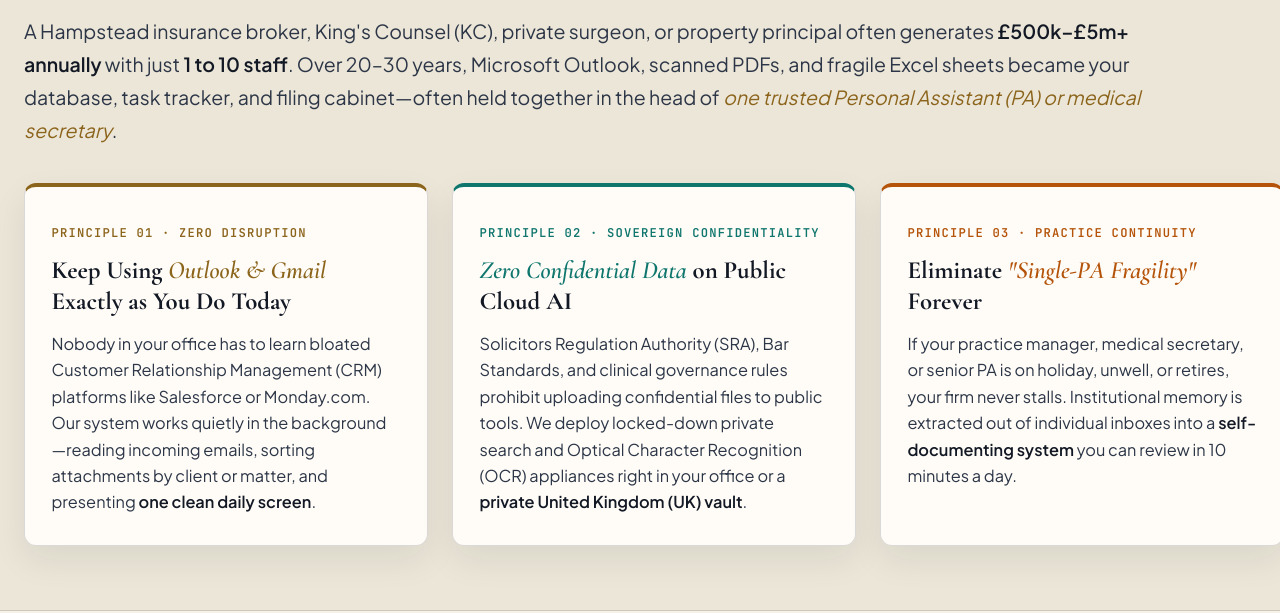
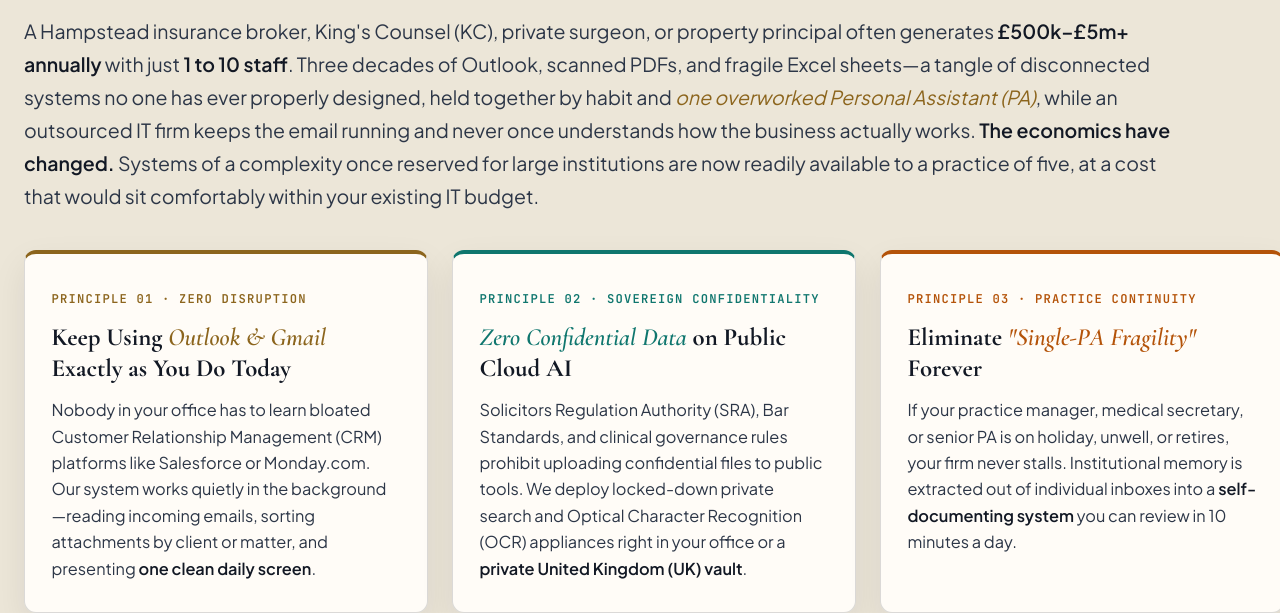
Before and after one commit to wazzuck/heathandcity, a website with bundled scripts: page index.html in a window 1280 px wide. Shown: the part 214-827 px from the top of the page. Built offline with nearby package versions, Linux system fonts and the light colour scheme; animation ran at ten frames a second.

Commit message:
Update principal section lead copy with institutional narrative
- Articulate the reality of three decades of disconnected systems,
  overworked staff, and generic outsourced IT support.
- Highlight changing economics making institutional-grade systems
  affordable for five-person boutique practices within existing
  budgets.
- Maintain 80-column formatting and verify all tests pass.

```diff
--- a/index.html
+++ b/index.html
@@ -95,10 +95,15 @@
           A Hampstead insurance broker, King's Counsel (KC), private surgeon,
           or property principal often generates
           <strong>£500k–£5m+ annually</strong> with just
-          <strong>1 to 10 staff</strong>. Over 20–30 years, Microsoft Outlook,
-          scanned PDFs, and fragile Excel sheets became your database, task
-          tracker, and filing cabinet—often held together in the head of
-          <em>one trusted Personal Assistant (PA) or medical secretary</em>.
+          <strong>1 to 10 staff</strong>. Three decades of Outlook, scanned
+          PDFs, and fragile Excel sheets&mdash;a tangle of disconnected systems
+          no one has ever properly designed, held together by habit and
+          <em>one overworked Personal Assistant (PA)</em>, while an outsourced
+          IT firm keeps the email running and never once understands how the
+          business actually works. <strong>The economics have changed.</strong>
+          Systems of a complexity once reserved for large institutions are now
+          readily available to a practice of five, at a cost that would sit
+          comfortably within your existing IT budget.
         </p>
 
         <div class="clerk-promises">
```
